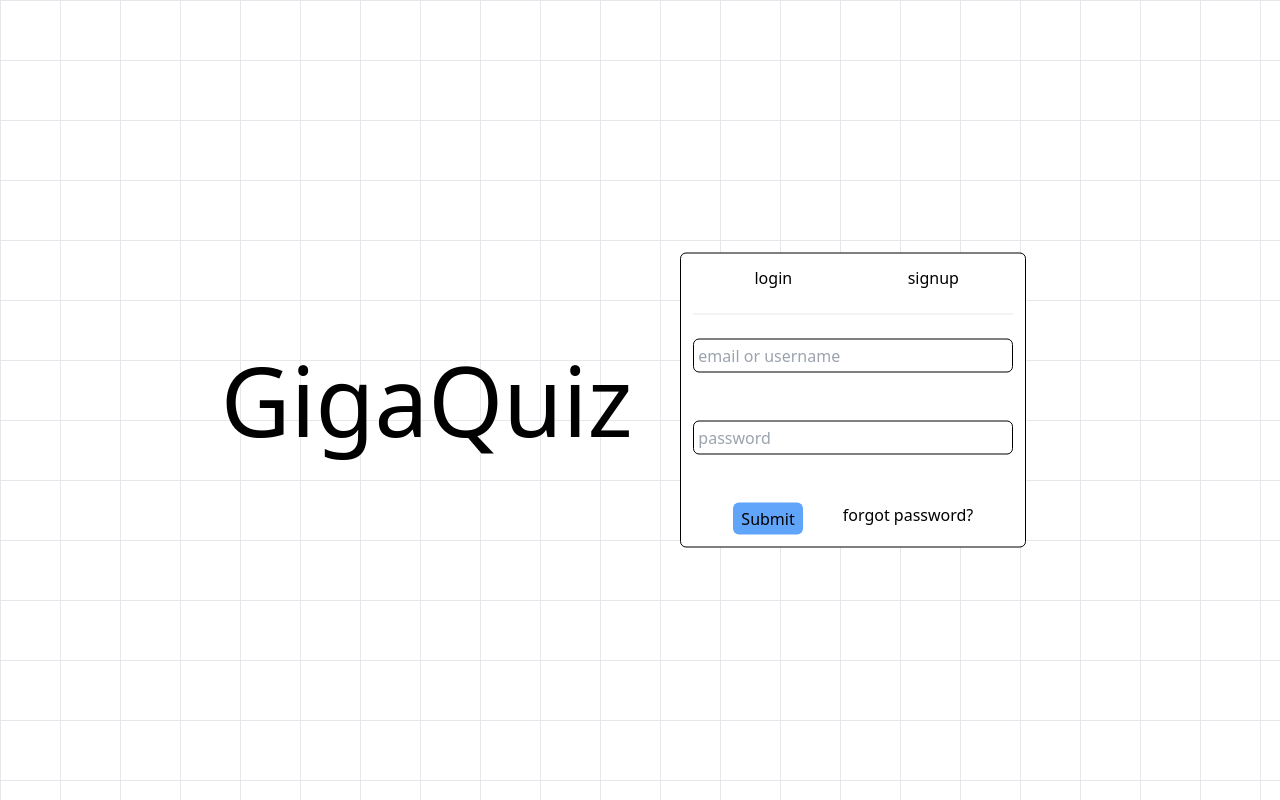
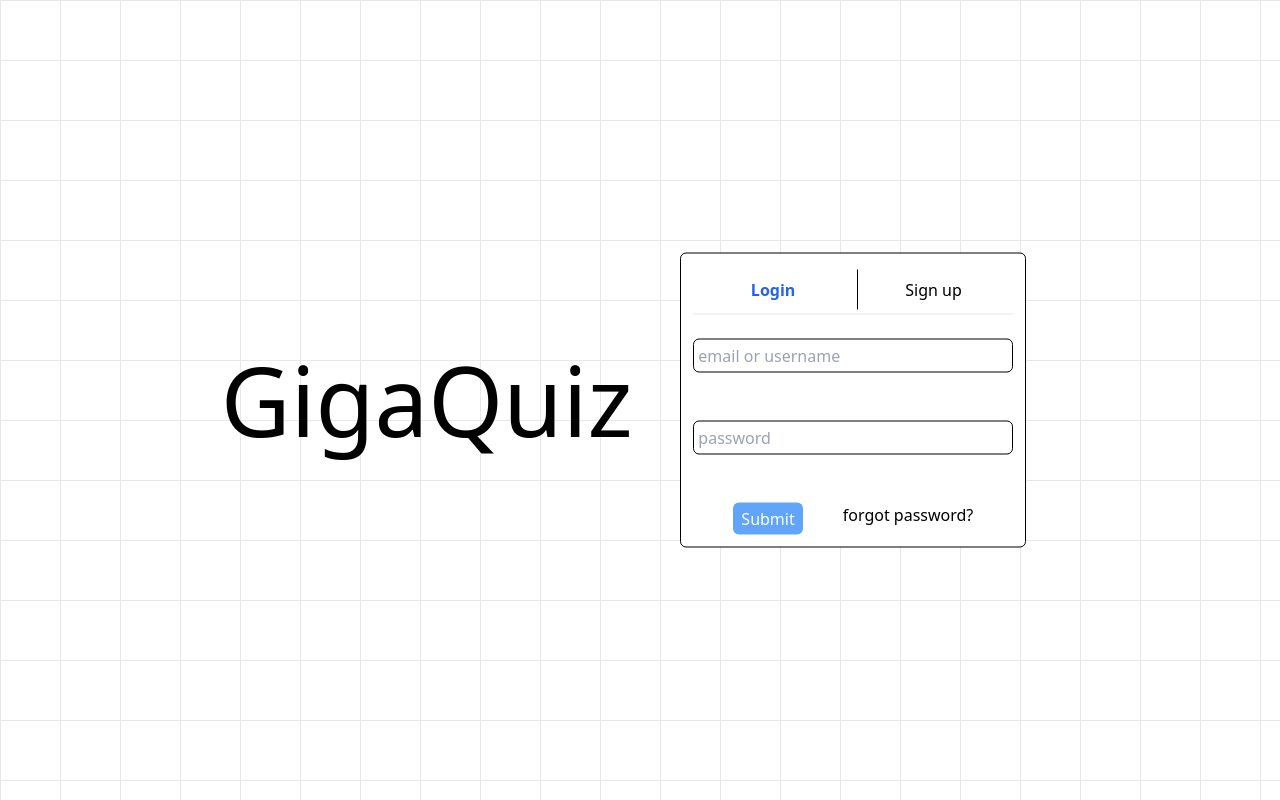
Before and after one commit to marko-kreso/flash-quiz, a Nuxt app: page /login in a window 1280 px wide. Built offline with nearby package versions, Linux system fonts and the light colour scheme.

Commit message:
working much better

```diff
--- a/components/tabView.vue
+++ b/components/tabView.vue
@@ -1,23 +1,34 @@
 <template>
     <div>
-        <div class="flex flex-row justify-center">
-            <template v-for="tab in props.tabs">
-            <div  class="flex-1 text-center" @click="()=>{
-                active=tab
-                console.log('hello', 'tab', tab, 'active',active)
-                }">{{ tab }}</div>
+        <div class="flex flex-row justify-center tab">
+            <template v-for="{name, text} in props.tabs">
+                <div class="flex-1 p-2 m-1 hover:cursor-pointer">
+                    <div  :class="['text-center', active===name ? 'active text-blue-600' : '']" @click="()=>{
+                        active=name
+                        console.log('hello', 'name', tab, 'active',active)
+                        }">{{ text }}</div>
+
+                        </div>
             </template>
         </div>
-        <br>
         <hr>
         <br>
-        <template v-for="tab in props.tabs">
-            <slot v-if="active === tab" :name="tab"></slot>
+        <template v-for="{name} in props.tabs">
+            <slot v-if="active === name" :name="name"></slot>
         </template>
     </div>
 </template>
 <script setup lang="ts">
 const props = defineProps(['tabs'])
 console.log(props.tabs)
-const active = ref(props.tabs[0])
+const active = ref(props.tabs[0].name)
 </script>
+<style>
+    .tab div:not(:first-child){
+      border-left: 1px solid black;
+      /* background-color: black; */
+    }
+    .active{
+        font-weight: bold;
+    }
+</style>
--- a/pages/login.vue
+++ b/pages/login.vue
@@ -4,18 +4,18 @@
       GigaQuiz
     </div>
     <div class="bg-white absolute top-1/2 left-2/3 p-3 border border-black rounded-md -translate-y-1/2 -translate-x-1/2">
-      <TabView :tabs="['login', 'signup']">
+      <TabView :tabs="[{name: 'login', text:'Login'}, {name: 'Signup', text: 'Sign up'}]">
 
       <template #login>
         <form class="flex flex-col items-center gap-3">
           <input class="border border-black rounded-md p-1 w-80 " name="username" placeholder="email or username" type="text" required><br>
           <input class="border border-black rounded-md p-1 w-80 " name="password" placeholder="password" type="password" required><br>
           <div class="flex flex-row justify-evenly w-full">
-            <button class="px-2 py-1 bg-blue-400 rounded-md">Submit</button>  forgot password?
+            <button class="px-2 py-1 bg-blue-400 rounded-md text-white">Submit</button>  forgot password?
           </div>
         </form>
       </template>
-      <template #signup>
+      <template #Signup>
         <form class="flex flex-col items-center justify-evenly gap-3">
           <input @change="(e)=>passwd = e.target?.value"class="border border-black rounded-md p-1 w-80 " name="password" placeholder="password" type="password" minlength="8" maxlength="20" required><br>
           <input ref="pass" @change="(e)=>confPasswd = e.target?.value" class="border border-black rounded-md p-1 w-80 " name="password" placeholder="confirm password" type="password" minlength="8" maxlength="20" required><br>
```
